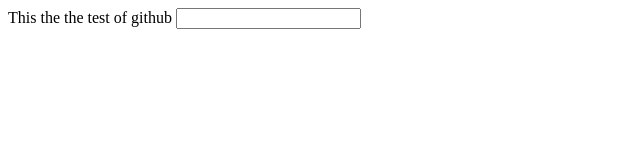
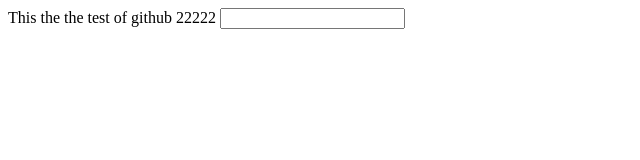
Before and after one commit to kyutaekim/TestWeb, a plain HTML site: page index.html in a window 1280 px wide. Shown: the whole page, without its empty margins (0-640 px from the left). Drawn offline with Linux system fonts and the light colour scheme.

Commit message:
test2222

```diff
--- a/index.html
+++ b/index.html
@@ -6,7 +6,7 @@
 
 </head>
 <body>
-This the the test of github
+This the the test of github 22222
 	<input type="" name="">
 </body>
 </html>
```
